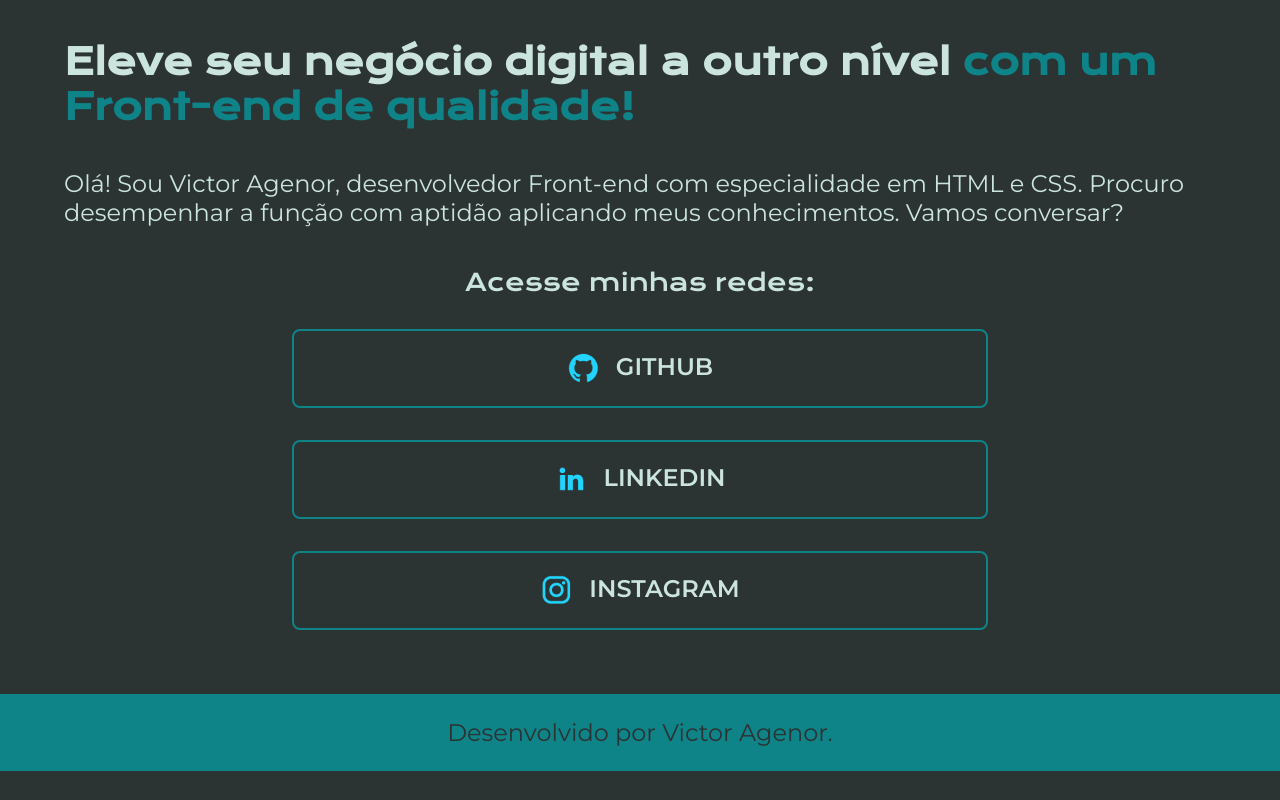
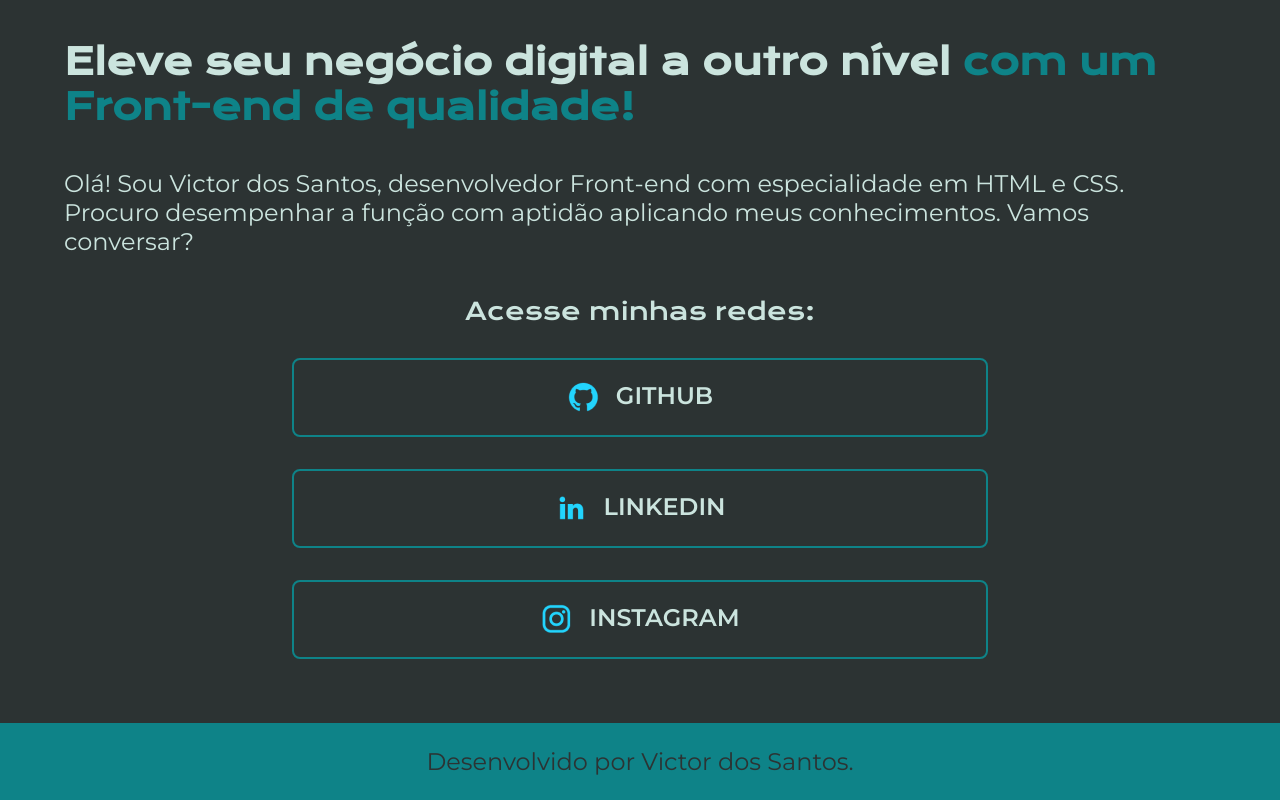
Before and after one commit to VictorAgenor/portfolio, a plain HTML site: page index.html in a window 1280 px wide. Shown: the part 911-1711 px from the top of the page. Before the commit the page ends 1682 px from the top, so only its background shows below. Drawn offline with nearby package versions, Linux system fonts and the light colour scheme.

Commit message:
Update index.html

```diff
--- a/index.html
+++ b/index.html
@@ -20,7 +20,7 @@
 
         <section class="apresentacao__conteudo">
             <h1 class="apresentacao__conteudo__titulo">Eleve seu negócio digital a outro nível <strong class="titulo-destaque"> com um Front-end de qualidade! </strong> </h1>
-            <p class="apresentacao__conteudo__paragrafo">Olá! Sou <a class="sobre__mim__nome" href="about.html">Victor Agenor</a>, desenvolvedor Front-end com especialidade em HTML e CSS. Procuro desempenhar a função com aptidão aplicando meus conhecimentos. Vamos conversar?</p>
+            <p class="apresentacao__conteudo__paragrafo">Olá! Sou <a class="sobre__mim__nome" href="about.html">Victor dos Santos</a>, desenvolvedor Front-end com especialidade em HTML e CSS. Procuro desempenhar a função com aptidão aplicando meus conhecimentos. Vamos conversar?</p>
             <div class="apresentacao__links">
                 <h2 class="apresentacao__links__subtitulo">Acesse minhas redes:</h2>
 
@@ -47,7 +47,7 @@
         </main>
 
         <footer class="rodape">
-            <p>Desenvolvido por Victor Agenor.</p>
+            <p>Desenvolvido por Victor dos Santos.</p>
         </footer>
 
     </body>
```
